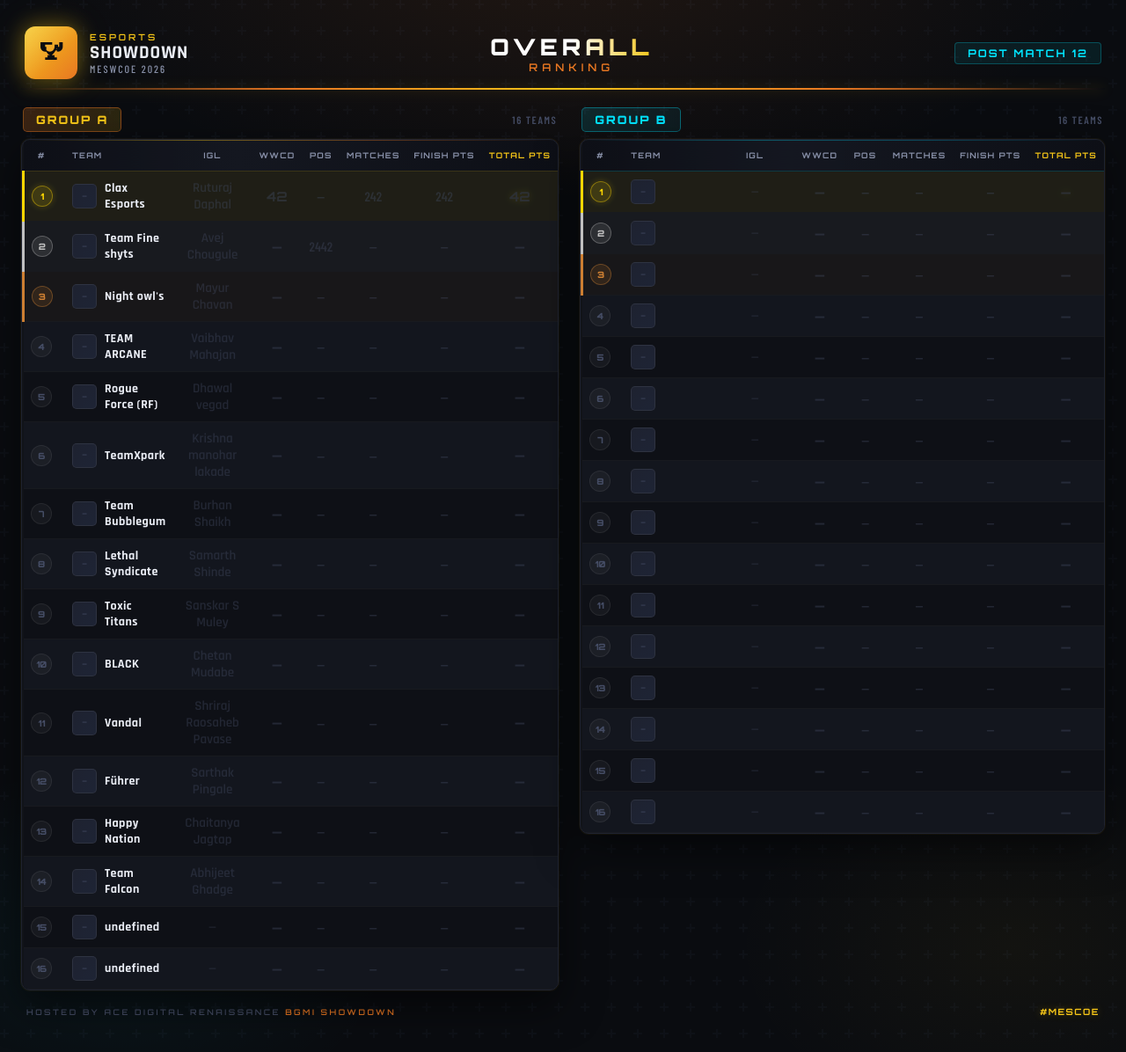
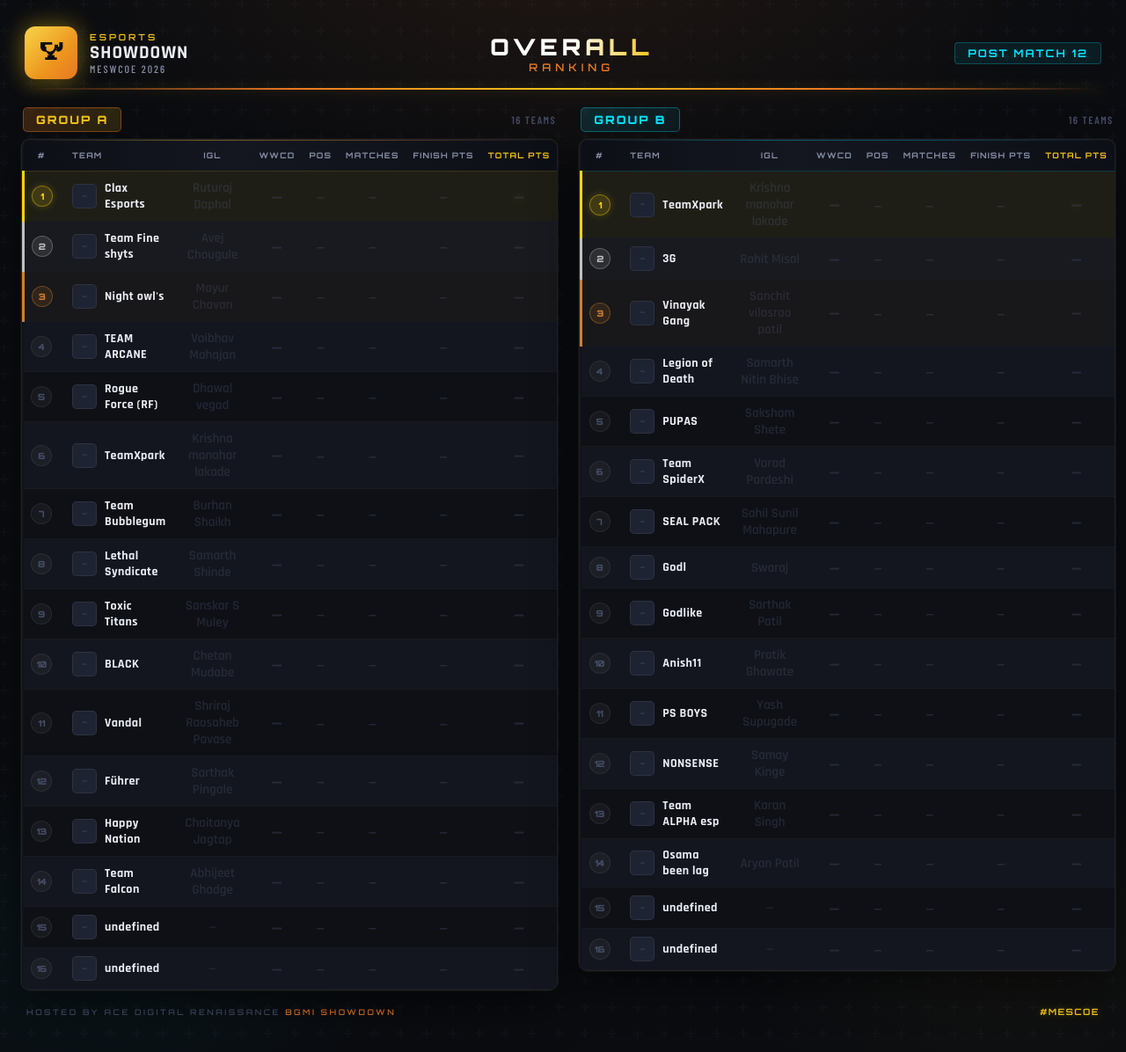
Before and after one commit to yuvi-05/BGMI-SHOWNDOWN-PointsTable--, a Flask app: page / in a window 1280 px wide. Shown: the whole page at 88% size. Run offline with Flask 3, Linux system fonts and the light colour scheme; some web fonts are replaced.

Commit message:
Group B added

```diff
--- a/templates/index.html
+++ b/templates/index.html
@@ -320,6 +320,7 @@
 
   td.igl-cell   { font-family:'Rajdhani',sans-serif; font-size:12px; font-weight:600; color:var(--text-secondary); }
   td.wwcd-cell  { font-family:'Orbitron',sans-serif; font-size:12px; font-weight:700; color:var(--accent-green); }
+  td.pos-cell   { font-size:13px; font-weight:600; color:#ffffff; }
   td.match-cell { font-size:13px; font-weight:600; color:var(--text-secondary); }
   td.fin-cell   { font-size:13px; font-weight:600; color:var(--accent-cyan); }
   td.tot-cell   { font-family:'Orbitron',sans-serif; font-size:13px; font-weight:700; color:var(--gold); }
@@ -489,11 +490,11 @@
     "Sarthak Pingale",
     "Chaitanya Jagtap",
     "Abhijeet Ghadge"];
-    let wwcdA = ["42","","","","","","","","","","","","","","",""];
-    let posA = ["","2442","","","","","","","","","","","","","",""];
-    let matchesA = ["242","","","","","","","","","","","","","","",""];
-    let finishPtsA = ["242","","","","","","","","","","","","","","",""];
-    let totalPtsA = ["42","","","","","","","","","","","","","","",""];
+    let wwcdA = ["","","","","","","","","","","","","","","",""];
+    let posA = ["","","","","","","","","","","","","","","",""];
+    let matchesA = ["","","","","","","","","","","","","","","",""];
+    let finishPtsA = ["","","","","","","","","","","","","","","",""];
+    let totalPtsA = ["","","","","","","","","","","","","","","",""];
     for (let i = 1; i <= 16; i++) {
       const tr = document.createElement('tr');
       tr.innerHTML = `
@@ -517,8 +518,35 @@
 
   function buildRowsB() {
     const tbody = document.getElementById('tbodyB');
-    let teamB = ["","","","","","","","","","","","","","","",""];
-    let iglB = ["","","","","","","","","","","","","","","",""];
+    let teamB = ["TeamXpark",
+    "3G",
+    "Vinayak Gang",
+    "Legion of Death",
+    "PUPAS",
+    "Team SpiderX",
+    "SEAL PACK",
+    "Godl",
+    "Godlike",
+    "Anish11",
+    "PS BOYS",
+    "NONSENSE",
+    "Team ALPHA esp",
+    "Osama been lag"];
+    let iglB = ["Krishna manohar lakade",
+    "Rohit Misal",
+    "Sanchit vilasrao patil",
+    "Samarth Nitin Bhise",
+    "Saksham Shete",
+    "Varad Pardeshi",
+    "Sahil Sunil Mahapure",
+    "Swaraj",
+    "Sarthak Patil",
+    "Pratik Ghawate",
+    "Yash Supugade",
+    "Samay Kinge",
+    "Karan Singh",
+    "Aryan Patil"
+];
     let wwcdB = ["","","","","","","","","","","","","","","",""];
     let posB = ["","","","","","","","","","","","","","","",""];
     let matchesB = ["","","","","","","","","","","","","","","",""];
```
